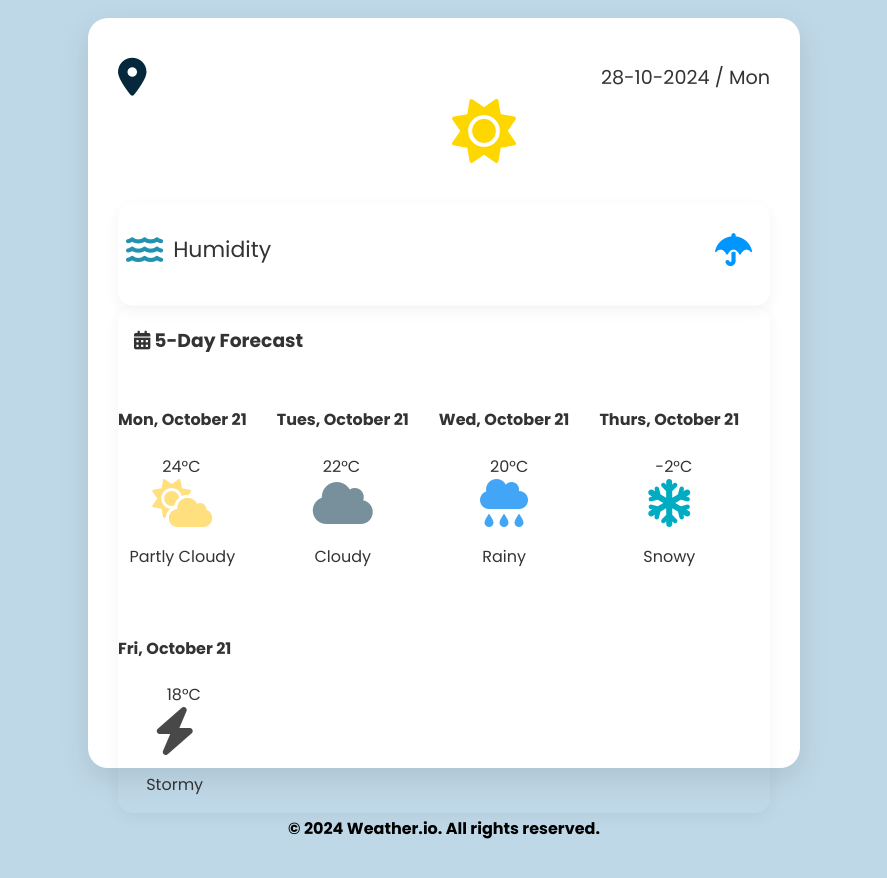
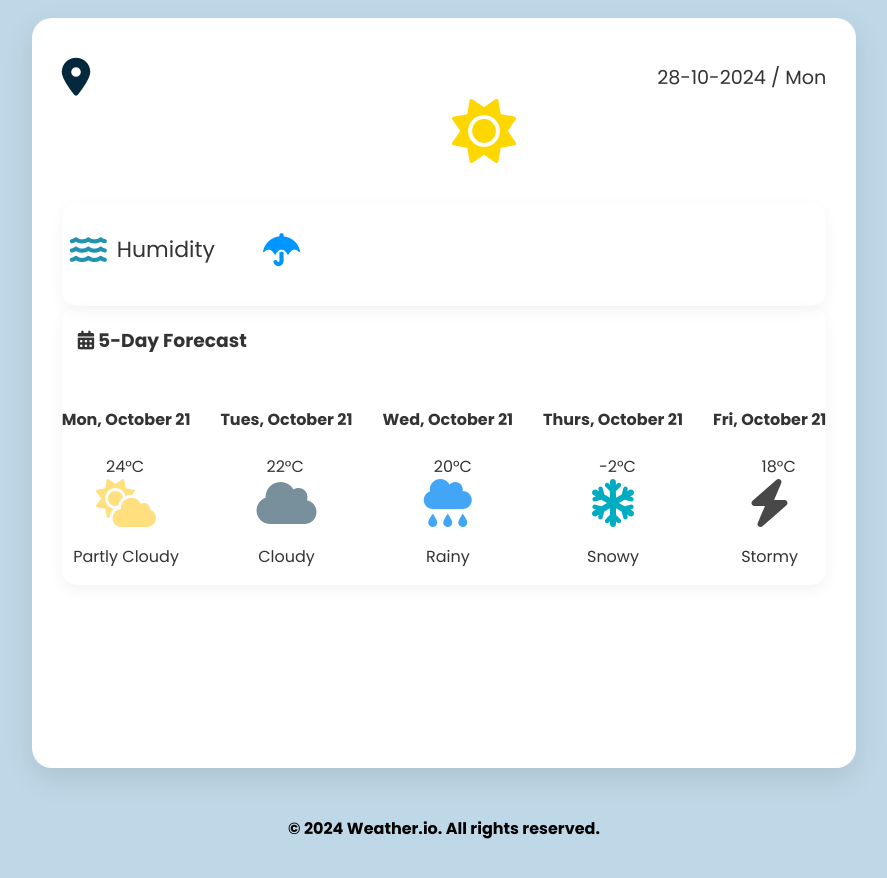
Before and after one commit to clubgamma/Weather-Web-App-2024, a plain HTML site: page weather_info.html in a window 1280 px wide. Shown: the whole page, without its empty margins (196-1083 px from the left). Drawn offline with Linux system fonts and the light colour scheme.

Commit message:
Update information.css

```diff
--- a/css/information.css
+++ b/css/information.css
@@ -69,7 +69,7 @@ body {
 }
 .weather-container {
     max-width: 1200px;
-    width: 652px;
+    width: auto;
     height: 690px;
     padding: 30px;
     background-color: white;
@@ -172,7 +172,8 @@ main section {
     margin-top: 0%;
 }
 .rain{
-    margin-left: auto;
+    display: flex;
+    margin-left: 3rem;
 }
 
 .detail-item {
```
